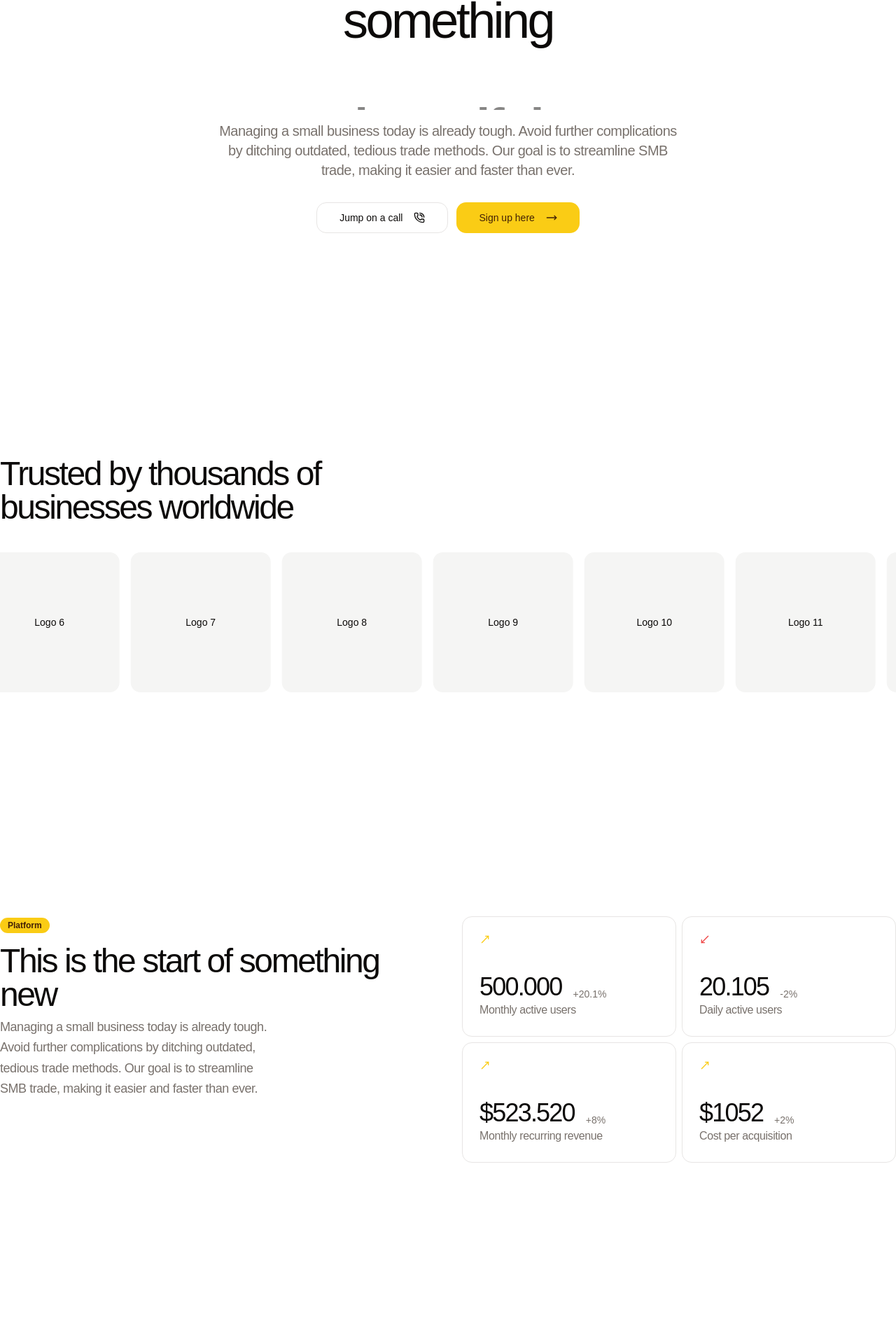
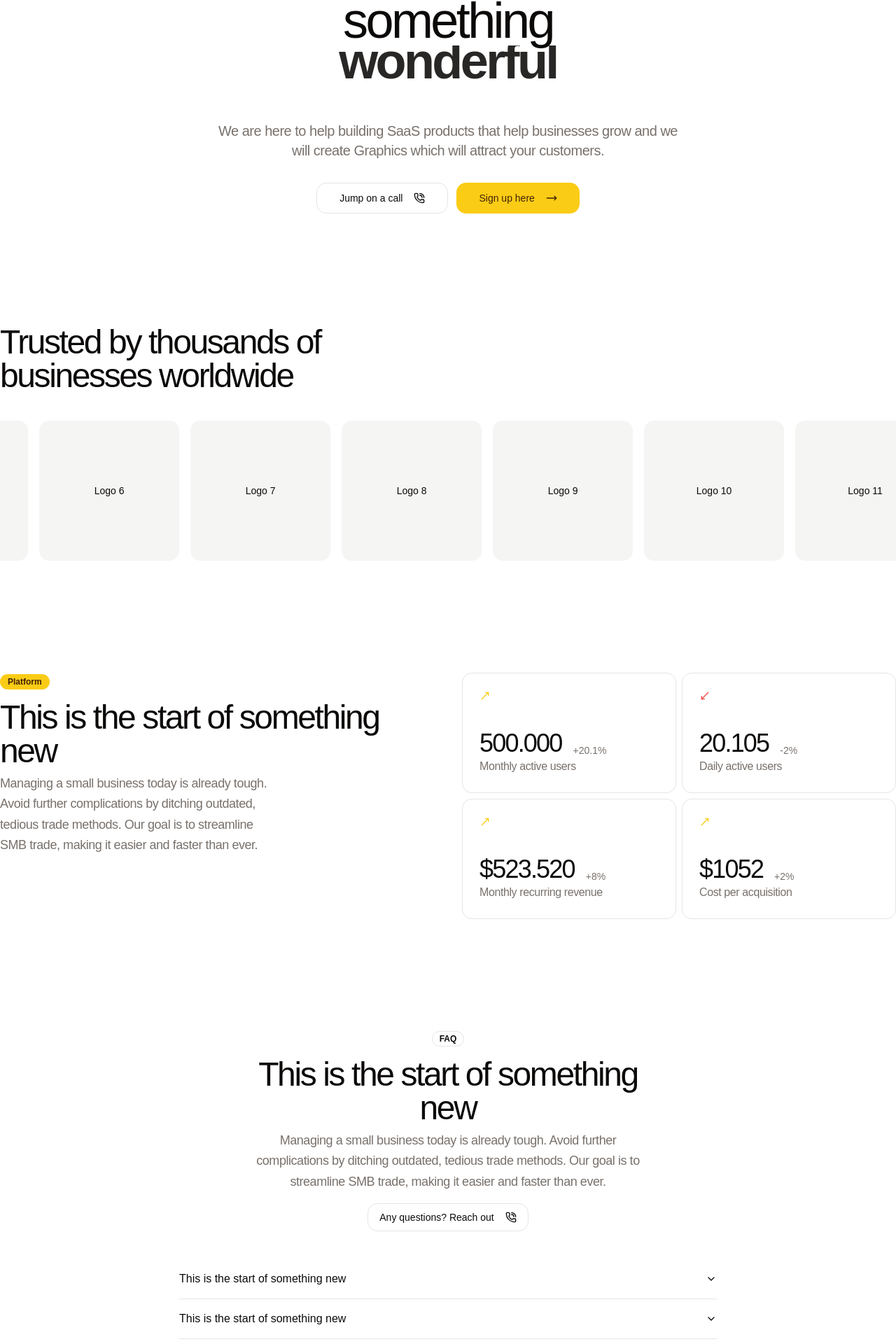
Before and after one commit to heetabofficial/heetab-landing-page, a Next.js app: page / in a window 1280 px wide. Shown: the part 307-2227 px from the top of the page at 70% size. Built offline with nearby package versions, Linux system fonts and the light colour scheme.

Commit message:
adjusted(pages): padings

```diff
--- a/src/components/ui/FAQ.tsx
+++ b/src/components/ui/FAQ.tsx
@@ -10,7 +10,7 @@ import {
 import { Button } from "@/components/ui/button";
 
 export const FAQ = () => (
-  <div className="w-full py-20 lg:py-40">
+  <div className="w-full">
     <div className="container mx-auto">
       <div className="flex flex-col gap-10">
         <div className="flex text-center justify-center items-center gap-4 flex-col">
--- a/src/components/ui/Footer.tsx
+++ b/src/components/ui/Footer.tsx
@@ -54,7 +54,7 @@ export const Footer = () => {
   ];
 
   return (
-    <div className="w-full py-20 lg:py-40 bg-foreground text-background">
+    <div className="w-full py-20 lg:py-40 bg-primary text-background">
       <div className="container mx-auto">
         <div className="grid lg:grid-cols-2 gap-10 items-center">
           <div className="flex gap-8 flex-col items-start">
--- a/src/components/ui/Hero.tsx
+++ b/src/components/ui/Hero.tsx
@@ -64,10 +64,7 @@ export const Hero = () => {
             </h1>
 
             <p className="text-lg md:text-xl leading-relaxed tracking-tight text-muted-foreground max-w-2xl text-center">
-              Managing a small business today is already tough. Avoid further
-              complications by ditching outdated, tedious trade methods. Our
-              goal is to streamline SMB trade, making it easier and faster than
-              ever.
+              We are here to help building SaaS products that help businesses grow and we will create Graphics which will attract your customers.
             </p>
           </div>
           <div className="flex flex-row gap-3">
--- a/src/components/ui/stats.tsx
+++ b/src/components/ui/stats.tsx
@@ -10,7 +10,7 @@ export const Stats = () => (
             <Badge>Platform</Badge>
           </div>
           <div className="flex gap-2 flex-col">
-            <h2 className="text-xl md:text-3xl md:text-5xl tracking-tighter lg:max-w-xl font-regular text-left">
+            <h2 className="text-xl md:text-5xl tracking-tighter lg:max-w-xl font-regular text-left">
               This is the start of something new
             </h2>
             <p className="text-lg lg:max-w-sm leading-relaxed tracking-tight text-muted-foreground text-left">
--- a/src/components/ui/testimonila.tsx
+++ b/src/components/ui/testimonila.tsx
@@ -29,10 +29,10 @@ export const Case = () => {
   }, [api, current]);
 
   return (
-    <div className="w-full py-20 lg:py-40">
+    <div className="w-full">
       <div className="container mx-auto">
         <div className="flex flex-col  gap-10">
-          <h2 className="text-xl md:text-3xl md:text-5xl tracking-tighter lg:max-w-xl font-regular text-left">
+          <h2 className="text-xl md:text-5xl tracking-tighter lg:max-w-xl font-regular text-left">
             Trusted by thousands of businesses worldwide
           </h2>
           <Carousel setApi={setApi} className="w-full">
```
